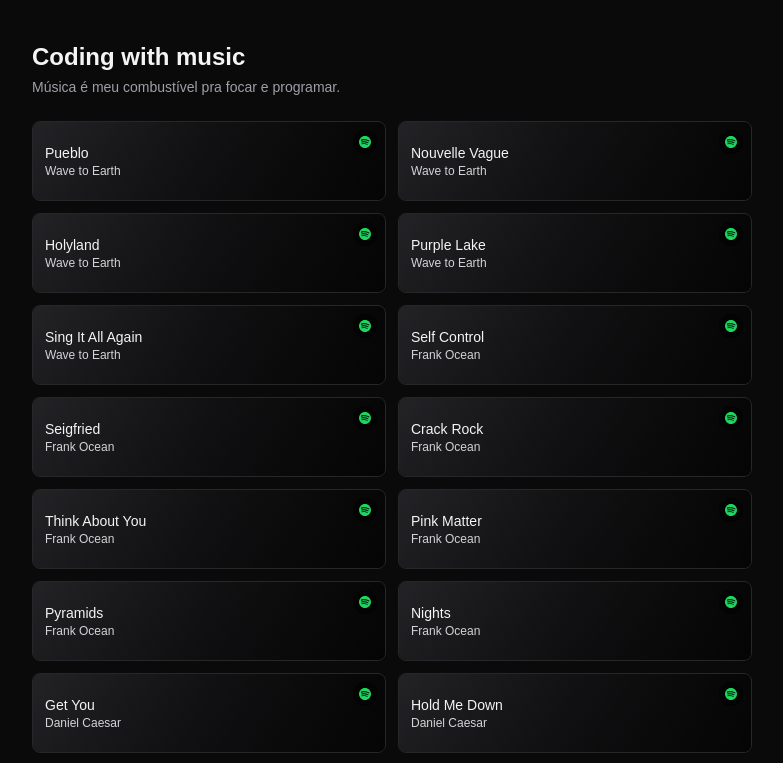
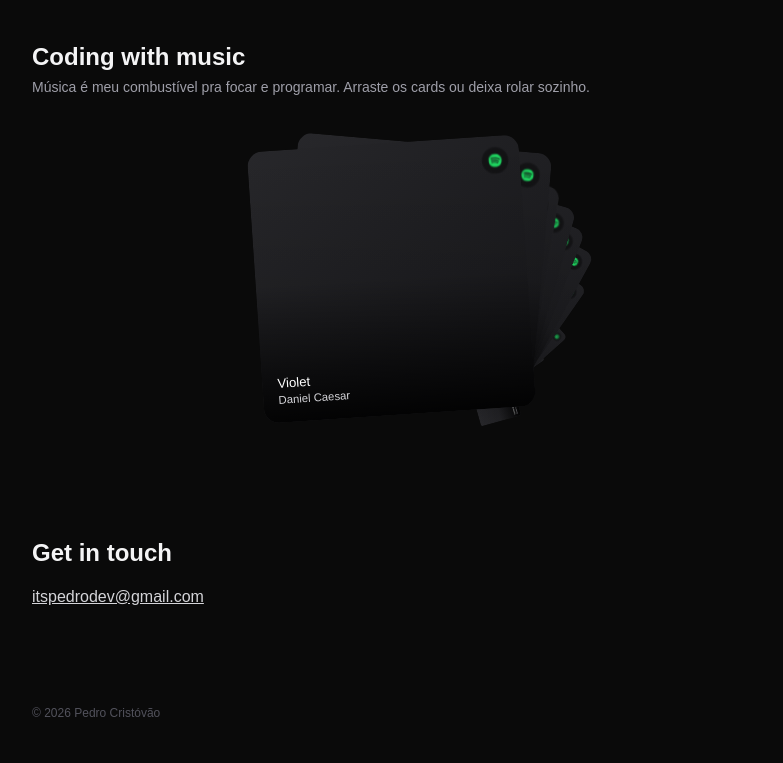
Before and after one commit to dev2Pedro/portfolio, a Next.js app: page / in a window 1280 px wide. Shown: the part 2880-3643 px from the top of the page, without its empty margins (248-1031 px from the left). Built offline with nearby package versions, Linux system fonts and the light colour scheme; no server answers.

Commit message:
test: substitui grid por Stack arrastavel (react bits) em Coding with music

```diff
--- a/components/coding-with-music.tsx
+++ b/components/coding-with-music.tsx
@@ -1,13 +1,12 @@
-import Image from 'next/image'
-import Link from 'next/link'
-import { SiSpotify } from 'react-icons/si'
 import { getTrackArtwork } from '@/lib/itunes'
 import { tracks } from '@/data/content'
+import MusicStack from '@/components/music-stack'
 
 export default async function CodingWithMusic() {
   const artworks = await Promise.all(
     tracks.map((track) => getTrackArtwork(track.title, track.artist)),
   )
+  const items = tracks.map((track, i) => ({ track, artwork: artworks[i] }))
 
   return (
     <section className="mx-auto max-w-3xl px-6 py-16">
@@ -15,57 +14,10 @@
         Coding with music
       </h2>
       <p className="mb-6 text-sm text-zinc-400">
-        Música é meu combustível pra focar e programar.
+        Música é meu combustível pra focar e programar. Arraste os cards ou
+        deixa rolar sozinho.
       </p>
-      <div className="grid gap-3 sm:grid-cols-2">
-        {tracks.map((track, i) => {
-          const artwork = artworks[i]
-          return (
-            <Link
-              key={`${track.artist}-${track.title}`}
-              href={`https://open.spotify.com/search/${encodeURIComponent(
-                `${track.title} ${track.artist}`,
-              )}`}
-              className="relative flex h-20 items-center overflow-hidden rounded-lg border border-zinc-800"
-            >
-              {artwork ? (
-                <Image
-                  src={artwork}
-                  alt=""
-                  fill
-                  className="scale-150 object-cover opacity-70 blur-2xl"
-                />
-              ) : (
-                <div className="absolute inset-0 bg-gradient-to-br from-zinc-800 to-zinc-900" />
-              )}
-              <div className="absolute inset-0 bg-gradient-to-r from-black/10 via-black/50 to-black/80" />
-
-              {artwork && (
-                <Image
-                  src={artwork}
-                  alt={track.title}
-                  width={64}
-                  height={64}
-                  className="relative z-10 ml-3 h-14 w-14 shrink-0 rounded-md object-cover"
-                />
-              )}
-
-              <div className="relative z-10 ml-3 min-w-0 flex-1 pr-8">
-                <p className="truncate text-sm font-medium text-zinc-100">
-                  {track.title}
-                </p>
-                <p className="truncate text-xs text-zinc-300">
-                  {track.artist}
-                </p>
-              </div>
-
-              <div className="absolute right-2 top-2 z-10 flex h-6 w-6 items-center justify-center rounded-full bg-black/40 backdrop-blur">
-                <SiSpotify size={12} className="text-[#1ED760]" />
-              </div>
-            </Link>
-          )
-        })}
-      </div>
+      <MusicStack items={items} />
     </section>
   )
 }
--- /dev/null
+++ b/components/music-stack.tsx
@@ -0,0 +1,57 @@
+'use client'
+
+import Image from 'next/image'
+import Link from 'next/link'
+import { SiSpotify } from 'react-icons/si'
+import Stack from '@/components/stack'
+import type { Track } from '@/data/content'
+
+interface MusicStackProps {
+  items: { track: Track; artwork: string | null }[]
+}
+
+export default function MusicStack({ items }: MusicStackProps) {
+  const cards = items.map(({ track, artwork }) => (
+    <Link
+      key={`${track.artist}-${track.title}`}
+      href={`https://open.spotify.com/search/${encodeURIComponent(
+        `${track.title} ${track.artist}`,
+      )}`}
+      className="relative block h-full w-full"
+    >
+      {artwork ? (
+        <Image
+          src={artwork}
+          alt={track.title}
+          fill
+          className="pointer-events-none object-cover"
+        />
+      ) : (
+        <div className="h-full w-full bg-gradient-to-br from-zinc-800 to-zinc-900" />
+      )}
+      <div className="absolute inset-0 bg-gradient-to-t from-black/90 via-black/10 to-transparent" />
+      <div className="absolute right-0 bottom-0 left-0 p-4">
+        <p className="truncate text-sm font-medium text-white">
+          {track.title}
+        </p>
+        <p className="truncate text-xs text-zinc-300">{track.artist}</p>
+      </div>
+      <div className="absolute top-3 right-3 flex h-7 w-7 items-center justify-center rounded-full bg-black/40 backdrop-blur">
+        <SiSpotify size={14} className="text-[#1ED760]" />
+      </div>
+    </Link>
+  ))
+
+  return (
+    <div className="mx-auto h-72 w-72">
+      <Stack
+        cards={cards}
+        randomRotation
+        sensitivity={150}
+        autoplay
+        autoplayDelay={2800}
+        pauseOnHover
+      />
+    </div>
+  )
+}
--- /dev/null
+++ b/components/stack.tsx
@@ -0,0 +1,139 @@
+'use client'
+
+import { motion, useMotionValue, useTransform, type PanInfo } from 'motion/react'
+import { useState, useEffect } from 'react'
+
+interface CardRotateProps {
+  children: React.ReactNode
+  onSendToBack: () => void
+  sensitivity: number
+}
+
+function CardRotate({ children, onSendToBack, sensitivity }: CardRotateProps) {
+  const x = useMotionValue(0)
+  const y = useMotionValue(0)
+  const rotateX = useTransform(y, [-100, 100], [60, -60])
+  const rotateY = useTransform(x, [-100, 100], [-60, 60])
+
+  function handleDragEnd(
+    _event: MouseEvent | TouchEvent | PointerEvent,
+    info: PanInfo,
+  ) {
+    if (
+      Math.abs(info.offset.x) > sensitivity ||
+      Math.abs(info.offset.y) > sensitivity
+    ) {
+      onSendToBack()
+    } else {
+      x.set(0)
+      y.set(0)
+    }
+  }
+
+  return (
+    <motion.div
+      className="absolute inset-0 cursor-grab"
+      style={{ x, y, rotateX, rotateY }}
+      drag
+      dragConstraints={{ top: 0, right: 0, bottom: 0, left: 0 }}
+      dragElastic={0.6}
+      whileTap={{ cursor: 'grabbing' }}
+      onDragEnd={handleDragEnd}
+    >
+      {children}
+    </motion.div>
+  )
+}
+
+interface StackCard {
+  id: number
+  content: React.ReactNode
+  rotation: number
+}
+
+interface StackProps {
+  cards: React.ReactNode[]
+  randomRotation?: boolean
+  sensitivity?: number
+  animationConfig?: { stiffness: number; damping: number }
+  autoplay?: boolean
+  autoplayDelay?: number
+  pauseOnHover?: boolean
+}
+
+export default function Stack({
+  cards,
+  randomRotation = false,
+  sensitivity = 200,
+  animationConfig = { stiffness: 260, damping: 20 },
+  autoplay = false,
+  autoplayDelay = 3000,
+  pauseOnHover = false,
+}: StackProps) {
+  const buildStack = (cards: React.ReactNode[]): StackCard[] =>
+    cards.map((content, index) => ({
+      id: index + 1,
+      content,
+      rotation: randomRotation ? Math.random() * 10 - 5 : 0,
+    }))
+
+  const [isPaused, setIsPaused] = useState(false)
+  const [stack, setStack] = useState<StackCard[]>(() => buildStack(cards))
+
+  const sendToBack = (id: number) => {
+    setStack((prev) => {
+      const newStack = [...prev]
+      const index = newStack.findIndex((card) => card.id === id)
+      const [card] = newStack.splice(index, 1)
+      newStack.unshift(card)
+      return newStack
+    })
+  }
+
+  useEffect(() => {
+    if (autoplay && stack.length > 1 && !isPaused) {
+      const interval = setInterval(() => {
+        const topCardId = stack[stack.length - 1].id
+        sendToBack(topCardId)
+      }, autoplayDelay)
+
+      return () => clearInterval(interval)
+    }
+  }, [autoplay, autoplayDelay, stack, isPaused])
+
+  return (
+    <div
+      className="relative w-full h-full"
+      style={{ perspective: 600 }}
+      onMouseEnter={() => pauseOnHover && setIsPaused(true)}
+      onMouseLeave={() => pauseOnHover && setIsPaused(false)}
+    >
+      {stack.map((card, index) => {
+        return (
+          <CardRotate
+            key={card.id}
+            onSendToBack={() => sendToBack(card.id)}
+            sensitivity={sensitivity}
+          >
+            <motion.div
+              className="rounded-2xl overflow-hidden w-full h-full"
+              animate={{
+                rotateZ: (stack.length - index - 1) * 4 + card.rotation,
+                scale: 1 + index * 0.06 - stack.length * 0.06,
+                transformOrigin: '90% 90%',
+              }}
+              initial={false}
+              transition={{
+                type: 'spring',
+                stiffness: animationConfig.stiffness,
+                damping: animationConfig.damping,
+              }}
+            >
+              {card.content}
+            </motion.div>
+          </CardRotate>
+        )
+      })}
+    </div>
+  )
+}
--- a/package.json
+++ b/package.json
@@ -10,6 +10,7 @@
   },
   "dependencies": {
     "lucide-react": "^1.47.0",
+    "motion": "^13.4.2",
     "next": "16.3.6",
     "react": "19.2.8",
     "react-dom": "19.2.8",
```
Also changed, not shown: 1 other file (tests, documents, lock files or other folders).
